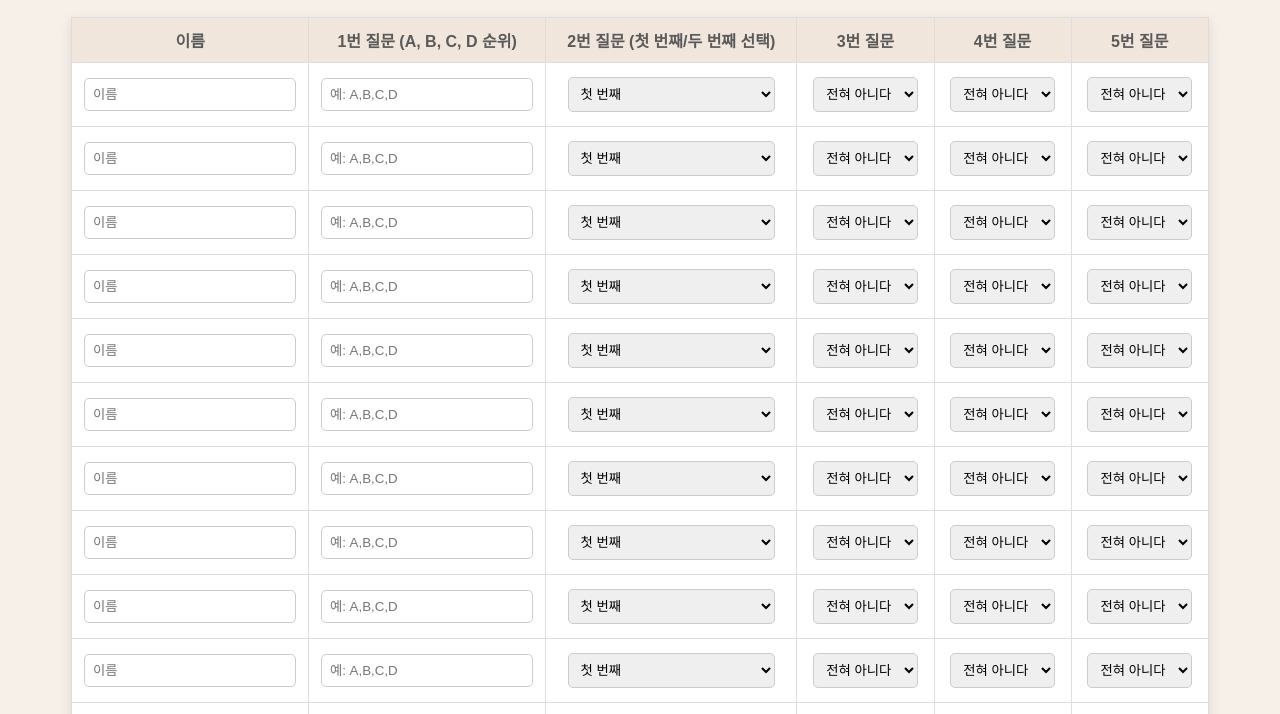
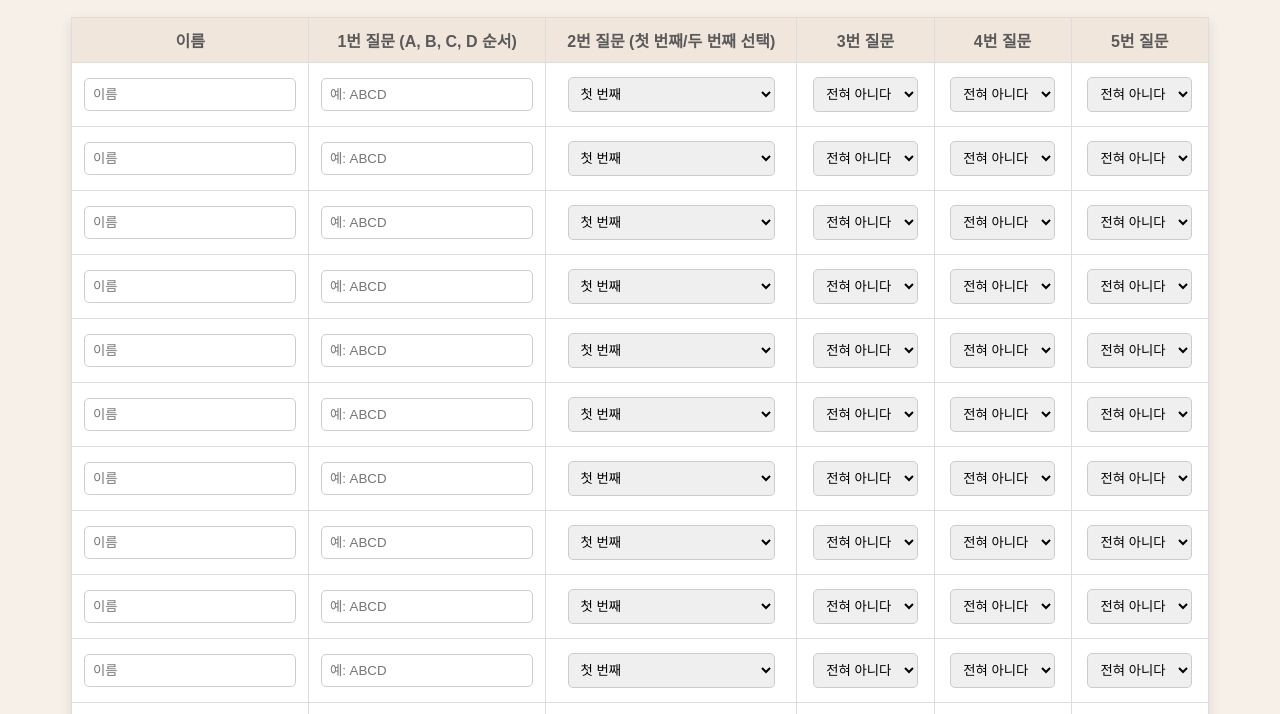
Before and after one commit to Rocket272/Rocket272, a plain HTML site: page index.html in a window 1280 px wide. Shown: the part 63-777 px from the top of the page. Drawn offline with Linux system fonts and the light colour scheme.

Commit message:
Update index.html

```diff
--- a/index.html
+++ b/index.html
@@ -13,7 +13,7 @@
     <thead>
       <tr>
         <th>이름</th>
-        <th>1번 질문 (A, B, C, D 순위)</th>
+        <th>1번 질문 (A, B, C, D 순서)</th>
         <th>2번 질문 (첫 번째/두 번째 선택)</th>
         <th>3번 질문</th>
         <th>4번 질문</th>
@@ -27,7 +27,7 @@
           document.write(`
             <tr>
               <td><input type="text" class="name" placeholder="이름"></td>
-              <td><input type="text" class="rank" placeholder="예: A,B,C,D"></td>
+              <td><input type="text" class="rank" placeholder="예: ABCD"></td>
               <td>
                 <select class="choice">
                   <option value="1">첫 번째</option>
```
